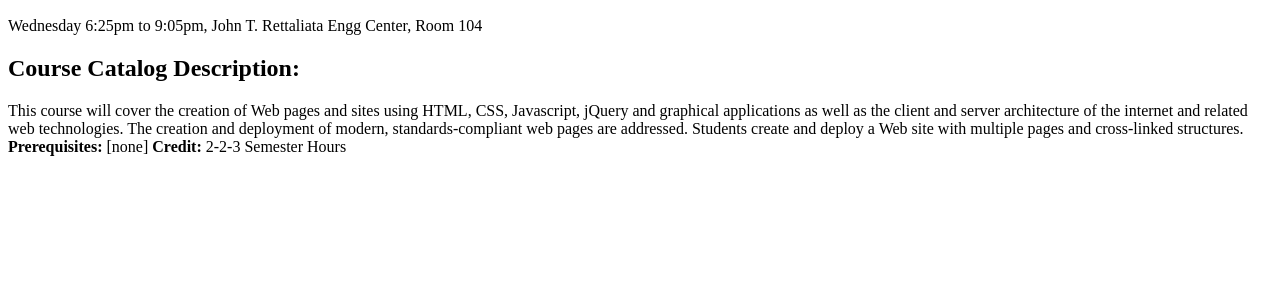
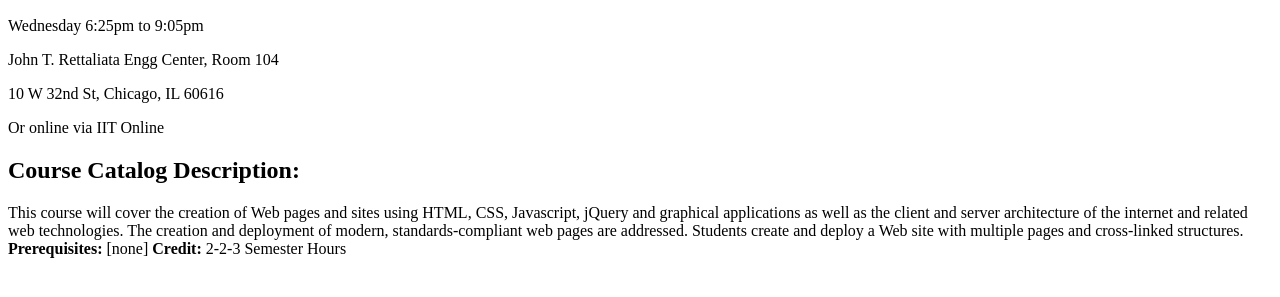
Before and after one commit to oogunsanya/ITMD_361_Lab2, a plain HTML site: page lab22.html in a window 1280 px wide. Shown: the part 273-570 px from the top of the page. Drawn offline with Linux system fonts and the light colour scheme.

Commit message:
Modified the lecture place time and date.

```diff
--- a/lab22.html
+++ b/lab22.html
@@ -12,7 +12,10 @@
 	<h2>Professor:</h2>
 	<p>Daniel Krieglstein</p>
 	<h2>Lecture Days, Time and Place:</h2>
-	<p>Wednesday 6:25pm to 9:05pm, John T. Rettaliata Engg Center, Room 104</p>
+	<p>Wednesday 6:25pm to 9:05pm</p>
+	<p>John T. Rettaliata Engg Center, Room 104</p>
+	<p>10 W 32nd St, Chicago, IL 60616</p>
+	<p>Or online via IIT Online
 </header>
 <section>
 	<h2>Course Catalog Description:</h2>
```
